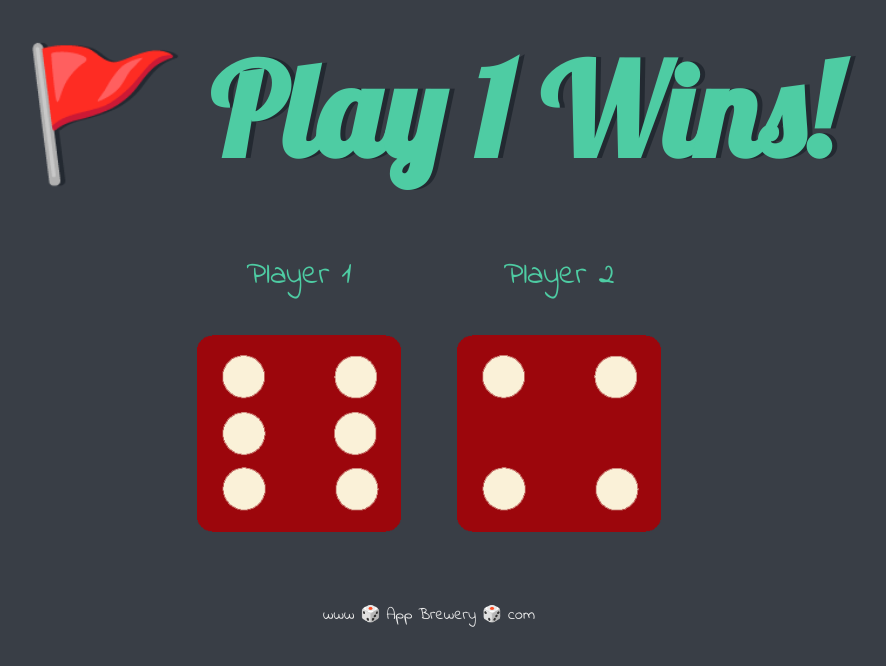
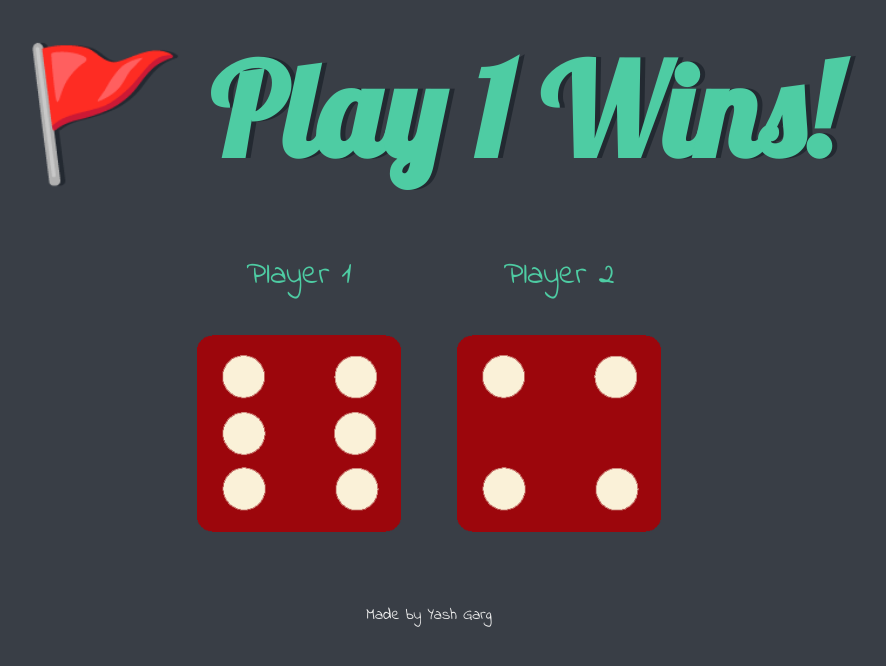
Before and after one commit to thisisyashgarg/dice-roller-webpage, a plain HTML site: page dicee.html in a window 1280 px wide. Shown: the whole page, without its empty margins (211-1097 px from the left). Drawn offline with Linux system fonts and the light colour scheme.

Commit message:
updated readme

```diff
--- a/dicee.html
+++ b/dicee.html
@@ -29,6 +29,6 @@
       </body>
 
       <footer>
-        www 🎲 App Brewery 🎲 com
+        Made by Yash Garg
       </footer>
     </html>
```
Also changed, not shown: README.md, images/Screenshot 2022-11-23 at 12.39.17 PM.png (added), 1 other file.
